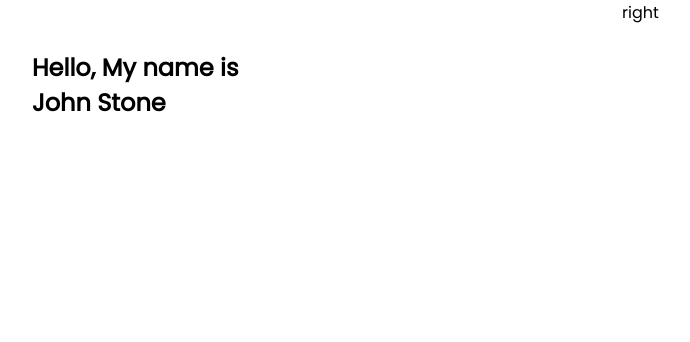
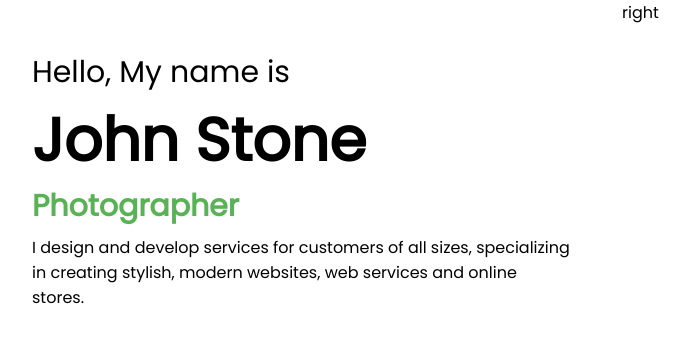
Before and after one commit to stormzy22/react-portfolio, a React (Create React App) app: page / in a window 1280 px wide. Shown: the top 342 px of the page, without its empty margins (18-708 px from the left). Built offline with nearby package versions, Linux system fonts and the light colour scheme.

Commit message:
portfolio-started

```diff
--- a/src/components/intro/Intro.tsx
+++ b/src/components/intro/Intro.tsx
@@ -9,9 +9,14 @@ const Intro: React.FC = (): JSX.Element => {
           <h2 className="i-name">John Stone</h2>
           <div className="i-title">
             <div className="i-title-wrapper">
-              <div className="i-title-item"></div>
+              {I_TITLE_ITEM?.map((text, i) => (
+                <div className="i-title-item" key={i}>
+                  {text}
+                </div>
+              ))}
             </div>
           </div>
+          <div className="i-desc">I design and develop services for customers of all sizes, specializing in creating stylish, modern websites, web services and online stores.</div>
         </div>
       </div>
       <div className="i-right">right</div>
@@ -20,3 +25,5 @@ const Intro: React.FC = (): JSX.Element => {
 };
 
 export default Intro;
+
+const I_TITLE_ITEM = ["Web Developer", "UI/UX Designer", "Photographer", "Writer", "Content Creator"];
--- a/src/style/comp_style/intro.scss
+++ b/src/style/comp_style/intro.scss
@@ -5,6 +5,43 @@
     flex: 1;
     &-wrapper {
       padding: 50px;
+      .i-intro {
+        font-size: 30px;
+        font-weight: 300;
+      }
+      .i-name {
+        font-size: 60px;
+      }
+      .i-title {
+        height: 50px;
+        overflow: hidden;
+        &-wrapper {
+          height: 100%;
+          animation: move 10s ease-in-out infinite alternate;
+          @keyframes move {
+            25% {
+              transform: translateY(-50px);
+            }
+            50% {
+              transform: translateY(-100px);
+            }
+            75% {
+              transform: translateY(-150px);
+            }
+            100% {
+              transform: translateY(-200px);
+            }
+          }
+        }
+        &-item {
+          height: 50px;
+          font-size: 30px;
+          font-weight: bold;
+          color: #59b256;
+          display: flex;
+          align-items: center;
+        }
+      }
     }
   }
   &-right {
```
